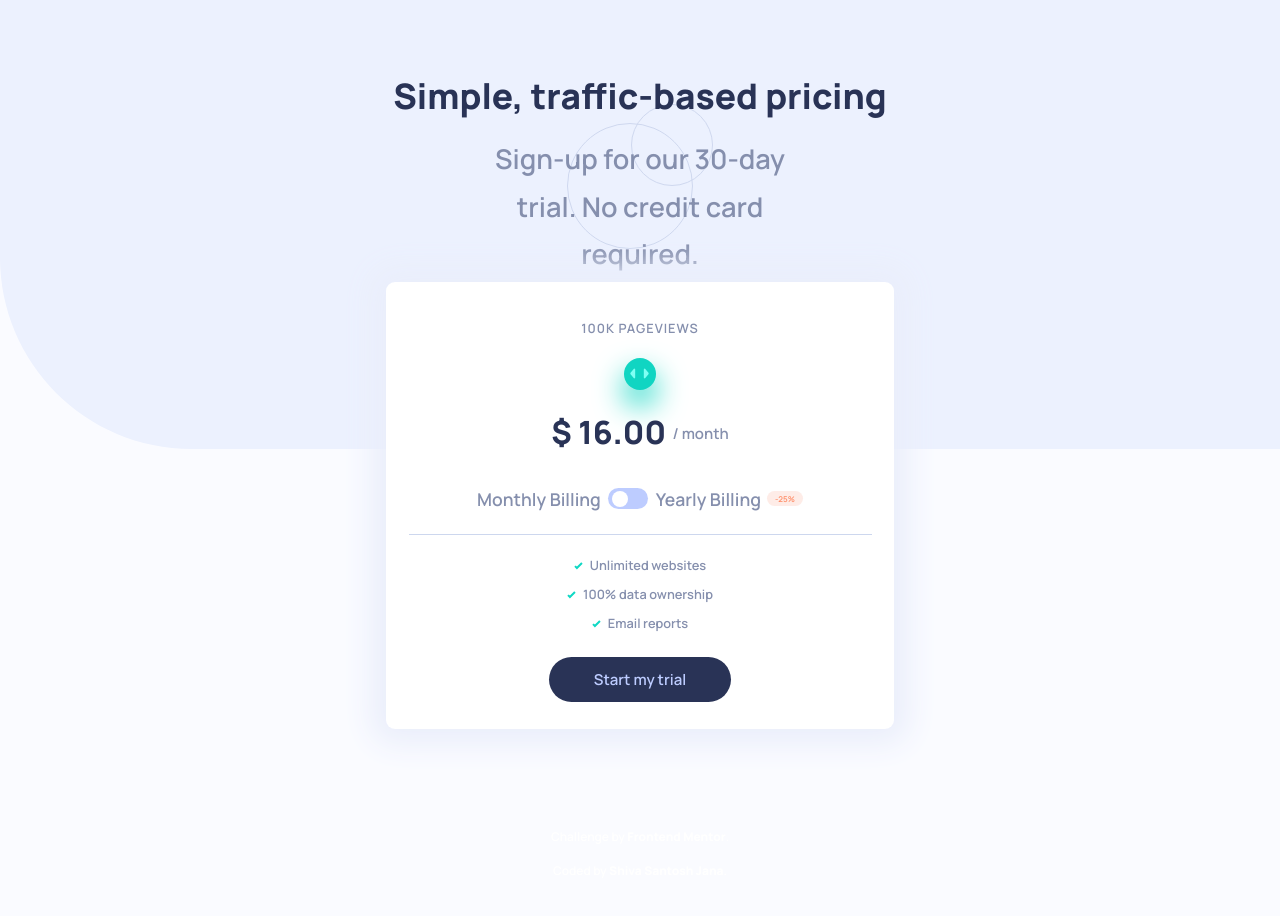
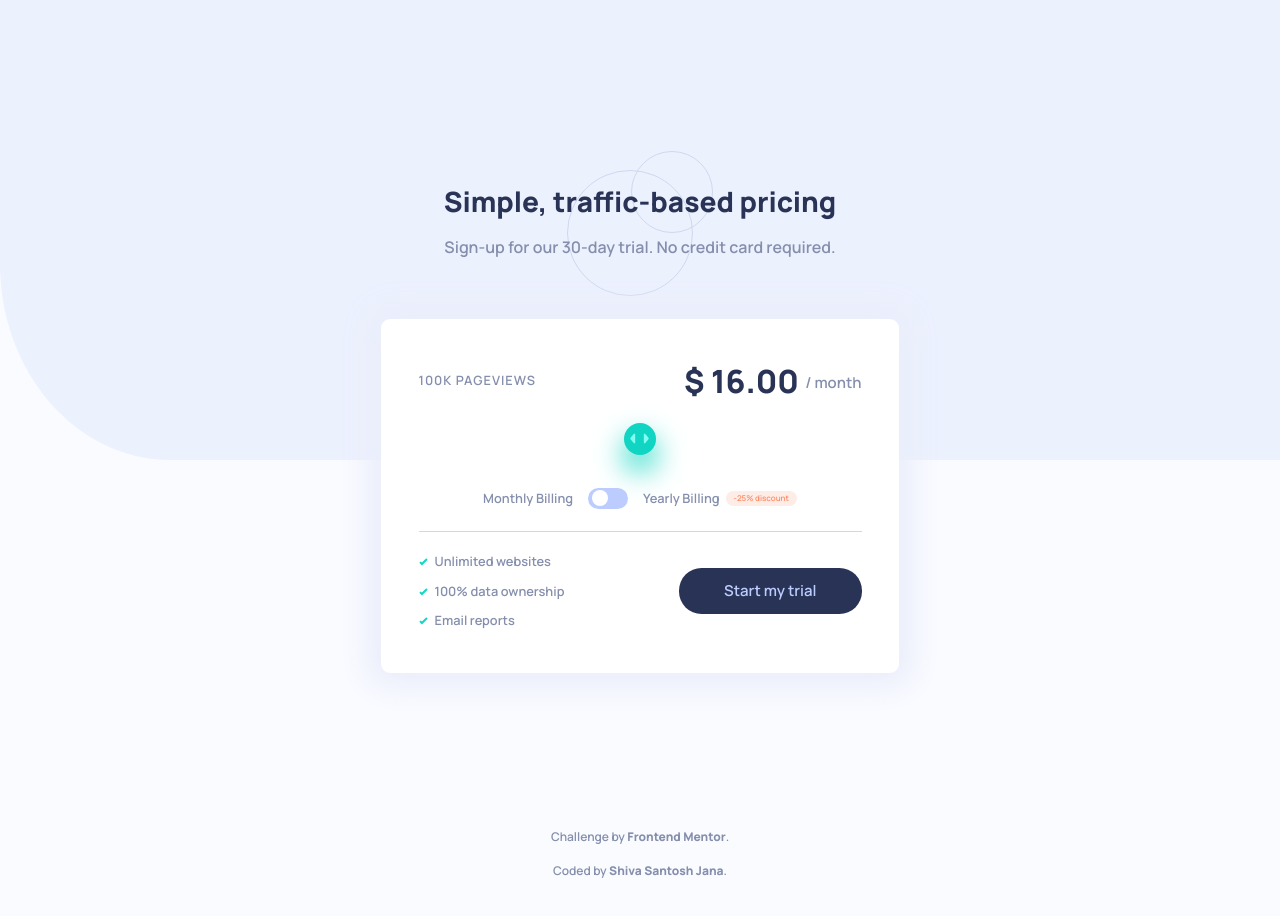
Before and after one commit to santu369/frontendmentor-interactive-pricing-component, a plain HTML site: page index.html in a window 1280 px wide. Drawn offline with nearby package versions, Linux system fonts and the light colour scheme.

Commit message:
completed code

```diff
--- a/js/script.js
+++ b/js/script.js
@@ -22,13 +22,17 @@ const primSoftCyan = "hsl(174, 77%, 80%)";
 const neuLightGrayBlue = "hsl(224, 65%, 95%)";
 
 // function to change gradient using percent
-const changeRangeColor = (percent) => {
+const changeRangeColor = (percent, trigger) => {
   if (window.chrome) {
     //You are using Chrome or Chromium
     // remove old slider gradient
-    document.styleSheets[2].deleteRule(
-      document.styleSheets[2].rules.length - 1
-    );
+
+    if (trigger != "start") {
+      document.styleSheets[2].deleteRule(
+        document.styleSheets[2].rules.length - 1
+      );
+    }
+
     // add new slider gradient
     document.styleSheets[2].addRule(
       ".slider__range::-webkit-slider-runnable-track",
@@ -135,7 +139,7 @@ toggleEl.addEventListener("click", (e) => {
 });
 
 // add slider gradient here once page loads
-changeRangeColor(50);
+changeRangeColor(50, "start");
 
 // reset slider on page load
 resetSlider();
--- a/sass/style.scss
+++ b/sass/style.scss
@@ -55,7 +55,7 @@ body {
 
 .main {
   min-height: 100vh;
-  max-width: 34.75rem;
+  max-width: calc(34.125rem + 1.25rem);
   padding: 2rem 1.5rem;
 }
 
@@ -66,12 +66,12 @@ body {
     font-weight: $font-extra-bold;
     color: $neu-dark-blue;
     margin-bottom: 0.5em;
-    font-size: calc(1rem + 1.5vw);
+    font-size: clamp(1rem, calc(1rem + 1.5vw), 1.75rem);
   }
   &__lead {
-    font-size: calc(0.5rem + 1.5vw);
+    font-size: clamp(0.5rem, calc(0.5rem + 1.5vw), 1rem);
     margin: 0 auto;
-    width: 60%;
+    width: 56%;
     line-height: 1.75;
   }
 }
@@ -89,6 +89,13 @@ body {
     width: 100%;
     margin: 1em 0 1em 0;
     -webkit-appearance: none;
+    &:focus-visible {
+      outline: 3px auto $neu-dark-blue !important;
+      outline-offset: 2px;
+      // outline-color: $neu-dark-blue;
+      // outline-style: auto;
+      // outline-width: 3px;
+    }
     &::-webkit-slider-runnable-track {
       width: 100%;
       height: 0.5rem;
@@ -101,6 +108,10 @@ body {
       //   $neu-light-gray-blue 100%
       // );
       border-radius: 0.5rem;
+      // &:hover {
+      //   outline: 3px dotted $neu-dark-blue !important;
+      //   outline-offset: 0.25rem;
+      // }
     }
     &::-moz-range-track {
       width: 100%;
@@ -126,10 +137,13 @@ body {
       box-shadow: 0 1em 2em $prim-strong-blue;
       margin-top: -0.75rem;
       padding: 1rem;
-    }
-    &::-webkit-slider-thumb:hover {
-      // background-color: rgba($prim-strong-blue, 0.75);
-      background-color: rgba($prim-strong-blue, 0.75);
+      z-index: 10;
+      &:hover,
+      &:focus-visible {
+        background-color: rgba($prim-strong-blue, 0.75);
+        // outline: 3px dotted $neu-dark-blue !important;
+        // outline-offset: 0.25rem;
+      }
     }
     &::-webkit-slider-thumb:active {
       background-color: $dark-cyan;
@@ -171,7 +185,7 @@ body {
     margin-bottom: 1em;
   }
   &__billing-type {
-    font-size: calc(0.7rem + 0.5vw);
+    font-size: clamp(0.7rem, calc(0.7rem + 0.25vw), 0.8rem);
     margin-bottom: 0;
   }
   &__button {
@@ -182,8 +196,15 @@ body {
     border-radius: 1rem;
     margin: 0 0.5em;
     background-color: $prim-pale-blue;
-    &[aria-checked="false"]:hover {
+    &[aria-checked]:hover,
+    &:focus-visible {
       background-color: rgba($prim-strong-blue, 0.75);
+      color: $neu-white;
+      outline: 3px dotted $neu-dark-blue !important;
+      outline-offset: 0.25rem;
+    }
+    &:focus:not(:focus-visible) {
+      outline: transparent;
     }
     &[aria-checked="true"] {
       background-color: $dark-cyan;
@@ -230,6 +251,20 @@ body {
     color: $prim-pale-blue;
     padding: 0.8em 3em;
     text-decoration: none;
+    &:hover,
+    &:focus-visible {
+      color: $neu-white;
+      outline: 3px dotted $neu-dark-blue !important;
+      outline-offset: 0.25rem;
+    }
+    &:focus:not(:focus-visible) {
+      outline: transparent;
+    }
+    &:active {
+      transition: transform 100ms ease-in-out;
+      transform: scale(0.95);
+      color: $neu-white;
+    }
   }
 }
 
@@ -242,6 +277,7 @@ body {
   color: $neu-white;
   font-weight: $font-semi-bold;
   margin-bottom: 2em;
+  color: $neu-gray-blue;
   &__section {
     margin-top: 1em;
   }
@@ -251,11 +287,88 @@ body {
     font-weight: $font-extra-bold;
     &:hover,
     &:focus-visible {
-      outline: 3px dotted $prim-soft-cyan !important;
+      outline: 3px dotted $neu-dark-blue !important;
       outline-offset: 0.25rem;
+      color: $neu-dark-blue;
     }
     &:focus:not(:focus-visible) {
       outline: transparent;
     }
   }
 }
+
+@media screen and (min-width: 48rem) {
+  body {
+    background-size: 100% 50%;
+  }
+  .header {
+    &__lead {
+      width: 100%;
+    }
+  }
+  .slider {
+    &__button {
+      margin: 0 1em;
+    }
+    &__discount {
+      &--small {
+        display: none;
+      }
+      &--large {
+        font-size: 0.5rem;
+        color: $prim-light-red;
+        background-color: $prim-light-gray-red;
+        border-radius: 10em;
+        padding: 0.2em 1em;
+        margin-left: 0.75em;
+        margin-bottom: 0;
+        display: block;
+      }
+    }
+  }
+}
+
+@media screen and (min-width: 64rem) {
+  .main {
+    width: calc(34.125rem + 1.25rem);
+  }
+  .slider {
+    padding: 2.5em 2.5em;
+    &__main {
+      display: grid;
+      grid-template-areas:
+        "views price"
+        "slider slider";
+      align-items: center;
+    }
+    &__page-views {
+      grid-area: views;
+      margin-bottom: 0;
+      text-align: left;
+      display: block;
+    }
+    &__range {
+      grid-area: slider;
+      margin: 2em 0 3em 0;
+    }
+    &__price {
+      grid-area: price;
+      margin-bottom: 0;
+      margin-top: 0;
+      text-align: right;
+    }
+    &__details {
+      display: flex;
+      justify-content: space-between;
+      align-items: center;
+    }
+    &__features-list {
+      display: block;
+      text-align: left;
+      margin-bottom: 0;
+    }
+    &__cta {
+      height: max-content;
+    }
+  }
+}
```
Also changed, not shown: css/style.css, 1 other file.
